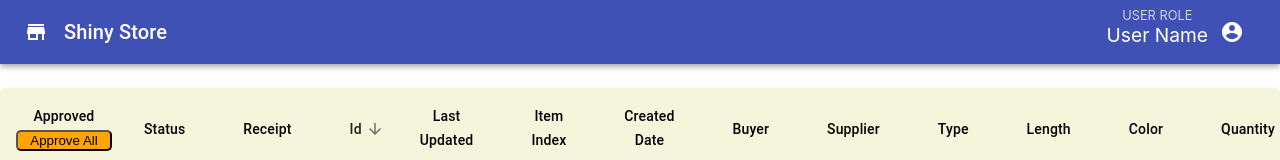
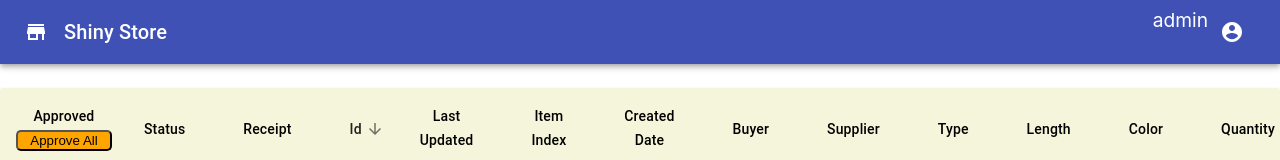
Before and after one commit to msymbolEJA/frontend-textile, a React (Create React App) app: page /approval in a window 1280 px wide. Shown: the top 160 px of the page. Built offline with nearby package versions, Linux system fonts and the light colour scheme; no server answers; sample sign-in values are in the browser's storage.

Commit message:
add user role from context and little changes

```diff
--- a/src/components/login/Login.js
+++ b/src/components/login/Login.js
@@ -15,16 +15,17 @@ import LocalMallIcon from "@material-ui/icons/LocalMall";
 import { postData } from "../../helper/PostData";
 import { useFormik } from "formik";
 import * as yup from "yup";
-import { AppContext } from "../../context/Context"
+import { AppContext } from "../../context/Context";
 
 const validationSchema = yup.object({
-  username: yup.string("Enter your username")
+  username: yup
+    .string("Enter your username")
     .min(2, "Username should be of minimum 2 characters length.")
     .required("Username is required"),
   password: yup
     .string("Enter your password")
     .min(5, "Password should be of minimum 8 characters length")
-    .required("Password is required")
+    .required("Password is required"),
 });
 
 function Copyright() {
@@ -42,7 +43,7 @@ function Copyright() {
 
 const useStyles = makeStyles((theme) => ({
   root: {
-    height: "100vh"
+    height: "100vh",
   },
   image: {
     backgroundImage:
@@ -53,27 +54,27 @@ const useStyles = makeStyles((theme) => ({
         ? theme.palette.grey[50]
         : theme.palette.grey[900],
     backgroundSize: "cover",
-    backgroundPosition: "center"
+    backgroundPosition: "center",
   },
   paper: {
     margin: theme.spacing(8, 4),
     display: "flex",
     flexDirection: "column",
-    alignItems: "center"
+    alignItems: "center",
   },
   avatar: {
     margin: theme.spacing(1),
-    backgroundColor: theme.palette.primary.main
+    backgroundColor: theme.palette.primary.main,
   },
   form: {
     width: "100%", // Fix IE 11 issue.
-    marginTop: theme.spacing(1)
+    marginTop: theme.spacing(1),
   },
   submit: {
-    margin: theme.spacing(3, 0, 2)
+    margin: theme.spacing(3, 0, 2),
   },
   accountCheck: {
-    marginTop: theme.spacing(2)
+    marginTop: theme.spacing(2),
   },
   modalpaper: {
     top: "50%",
@@ -85,7 +86,7 @@ const useStyles = makeStyles((theme) => ({
     border: "2px solid #000",
     boxShadow: theme.shadows[5],
     padding: theme.spacing(2, 4, 3),
-    borderRadius: 10
+    borderRadius: 10,
   },
   error: {
     color: "#8b0000",
@@ -95,47 +96,50 @@ const useStyles = makeStyles((theme) => ({
     fontSize: "1rem",
     display: "flex",
     justifyContent: "center",
-    alignItems: "center"
-  }
+    alignItems: "center",
+  },
 }));
 
 export default function Login() {
   const classes = useStyles();
   const history = useHistory();
-  const { user, setUser, setAuth } = useContext(AppContext)
-  const [loginFailed, setLoginFailed] = useState(false)
-  const [errorText, setErrorText] = useState("")
+  const { setUser, setAuth } = useContext(AppContext);
+  const [loginFailed, setLoginFailed] = useState(false);
+  const [errorText, setErrorText] = useState("");
 
   const formik = useFormik({
     initialValues: {
       username: "",
-      password: ""
+      password: "",
     },
     validationSchema: validationSchema,
     onSubmit: (values) => {
-      postData("http://144.202.67.136:8080/account/login/", values).then((data) => {
+      postData("http://144.202.67.136:8080/account/login/", values)
+        .then((response) => {
           //console.log(values.username)
-        setUser({ ...user, username: values.username })
-        const token = data?.data?.access
+          //console.log(response.data);
+          setUser(response.data);
+          const token = response?.data?.access;
           if (token) {
-          localStorage.setItem("x-auth-token", token)
+            localStorage.setItem("x-auth-token", token);
             //console.log("Token", localStorage.getItem("x-auth-token"))
             console.log("Logged in succesfully!");
-          setAuth(true)
+            setAuth(true);
             history.push("/dashboard");
           }
-      }).catch(({ response }) => {
+        })
+        .catch(({ response }) => {
           if (response) {
-          setLoginFailed(true)
+            setLoginFailed(true);
             //console.log("Error", response)
-          console.log(response.data.non_field_errors[0])
-          setErrorText(response.data.non_field_errors[0])
+            console.log(response?.data.non_field_errors[0]);
+            setErrorText(response?.data.non_field_errors[0]);
           } else {
-          setLoginFailed(true)
-          setErrorText("Something went wrong!")
+            setLoginFailed(true);
+            setErrorText("Something went wrong!");
           }
-      })
-    }
+        });
+    },
   });
 
   return (
--- a/src/components/navbar/Navbar.js
+++ b/src/components/navbar/Navbar.js
@@ -1,4 +1,4 @@
-import React from "react";
+import React, { useContext } from "react";
 import { useHistory } from "react-router-dom";
 import { makeStyles } from "@material-ui/core/styles";
 import AppBar from "@material-ui/core/AppBar";
@@ -10,6 +10,7 @@ import FormGroup from "@material-ui/core/FormGroup";
 import MenuItem from "@material-ui/core/MenuItem";
 import StoreIcon from "@material-ui/icons/Store";
 import Menu from "@material-ui/core/Menu";
+import { AppContext } from "../../context/Context";
 
 const useStyles = makeStyles((theme) => ({
   root: {
@@ -46,8 +47,11 @@ export default function MenuAppBar() {
   const classes = useStyles(); // eslint-disable-next-line
   const [auth, setAuth] = React.useState(true);
   const [anchorEl, setAnchorEl] = React.useState(null);
+  const { user } = useContext(AppContext);
   const open = Boolean(anchorEl);
   const history = useHistory();
+
+  console.log(user.role);
 
   const handleMenu = (event) => {
     setAnchorEl(event.currentTarget);
@@ -91,9 +95,11 @@ export default function MenuAppBar() {
             <div className={classes.rightTop}>
               <div className={classes.userInfo}>
                 <div className={classes.userRole}>
-                  {"User Role".toUpperCase()}
+                  {user.role.toUpperCase()}
                 </div>
-                <div className={classes.userName}>User Name</div>
+                <div className={classes.userName}>
+                  {user.user || user.username}
+                </div>
               </div>
               <IconButton
                 aria-label="account of current user"
--- a/src/context/Context.js
+++ b/src/context/Context.js
@@ -1,16 +1,18 @@
-import React, { useState, createContext } from 'react'
+import React, { useState, createContext } from "react";
 
-export const AppContext = createContext()
+export const AppContext = createContext();
 
 export const ContextProvider = (props) => {
-    const [user, setUser] = useState({
-        username: "admin",
-        email: "admin@admin.com"
-    })
-    const [auth, setAuth] = useState(false)
-    return (
-        <AppContext.Provider value={{ user, setUser, auth, setAuth }}>
-            {props.children}
-        </AppContext.Provider>
-    )
-}
+  const [user, setUser] = useState({
+    user: "admin",
+    email: "admin@admin.com",
+    id: "",
+    role: "",
+  });
+  const [auth, setAuth] = useState(false);
+  return (
+    <AppContext.Provider value={{ user, setUser, auth, setAuth }}>
+      {props.children}
+    </AppContext.Provider>
+  );
+};
--- a/src/helper/Constants.js
+++ b/src/helper/Constants.js
@@ -18,8 +18,8 @@ export const statusData = [
   "ready",
   "in_transit",
   "cancelled",
+  "repeat",
   "shipped",
-  "repeat",
   "follow_up",
 ];
 
```
Lines whose indentation alone changed are shown as unchanged.
